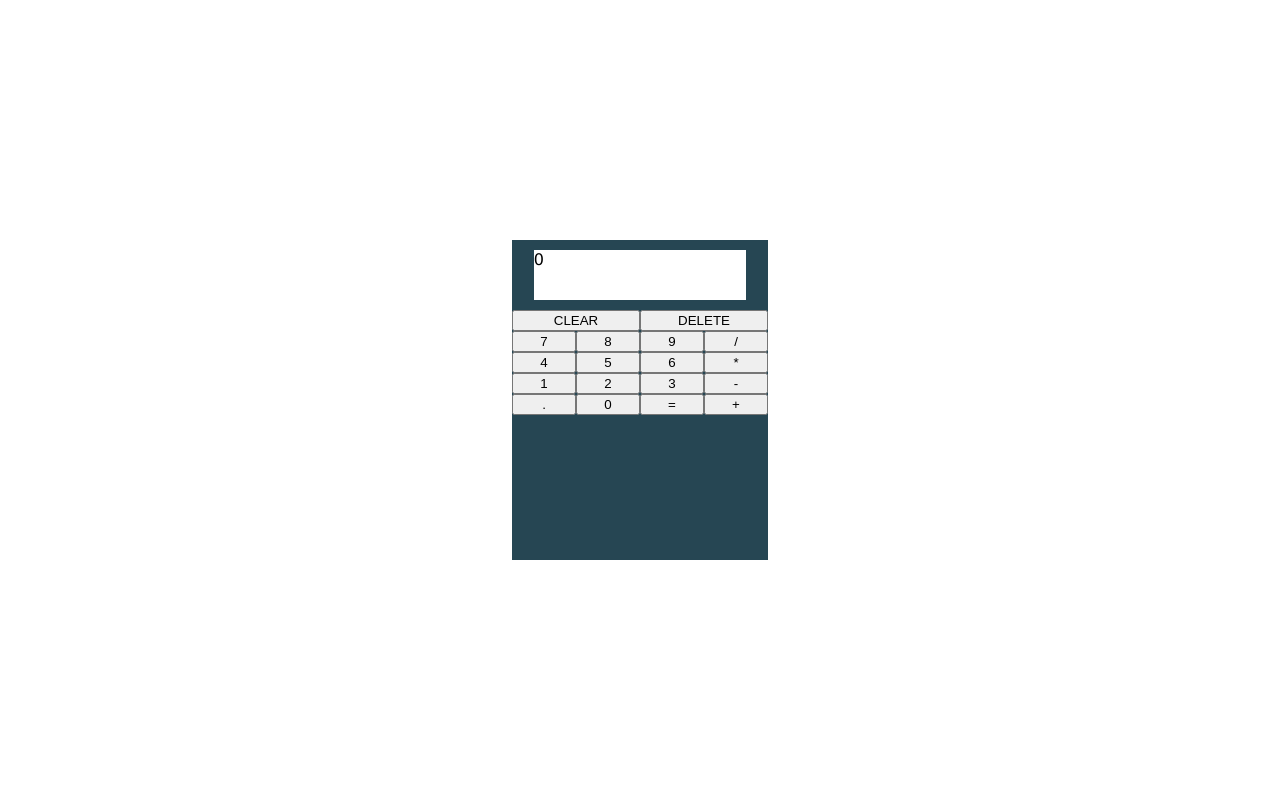
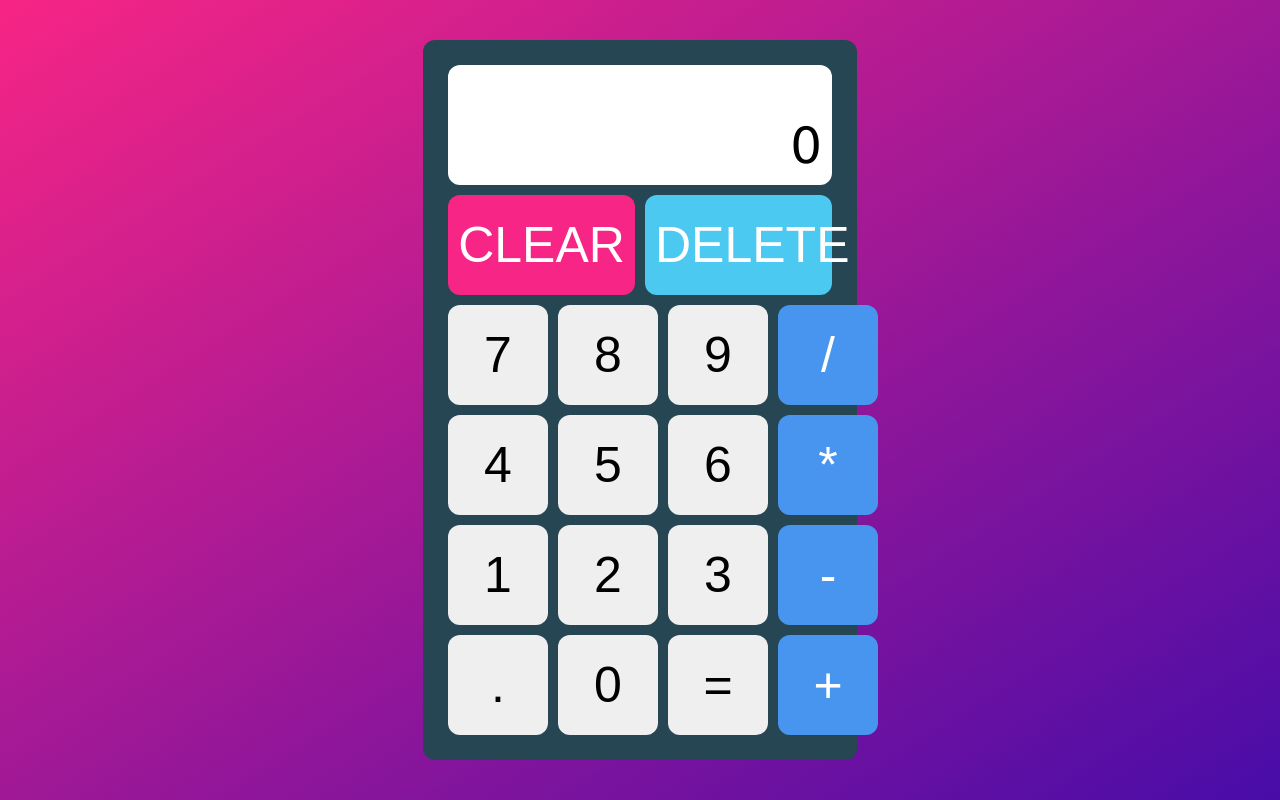
Before and after one commit to NeonWing/calculator-for-babies, a plain HTML site: page index.html in a window 1280 px wide. Drawn offline with Linux system fonts and the light colour scheme.

Commit message:
Added some bitcin styles its looking clean af boi

```diff
--- a/styles/style.css
+++ b/styles/style.css
@@ -5,37 +5,76 @@ body {
     display: flex;
     justify-content: center;
     align-items: center;
+    background-image: linear-gradient(to bottom right, #F72585, #480CA8);
 }
 
 .calculator {
     background-color: #264653;
-    width: 20%;
-    height: 40%;
+    width: 30%;
+    padding: 25px;
+    border-radius: 12px;
 }
 
 .top {
     display: flex;
     justify-content: center;
     align-items: center;
-    padding: 10px;
 }
 
 .screen {
-    height: 50px;
+    height: 100px;
     background-color: white;
-    width: 90%;
+    width: 100%;
+    font-size: 50px;
+    display: flex;
+    align-items: flex-end;
+    justify-content: flex-end;
+    padding: 10px;
+    border-radius: 12px;
 }
 
 .buttons {
     display: flex;
     flex-direction: column;
+    gap: 10px;
+    margin-top: 10px;
 }
 
 .row-one, .row-two, .row-three, .row-four, .row-five {
     display: flex;
     justify-content: space-around;
+    gap: 10px;
 }
 
 .reg {
     flex: 1;
+    padding: 10px;
+    min-width: 100px;
+    min-height: 100px;
+    font-size: 50px;
+    border-radius: 12px;
+    border: none;
 }
+
+.reg:hover {
+    filter: brightness(85%);
+}
+
+.reg:active {
+    filter: brightness(50%);
+}
+
+#clear {
+    background-color: #F72585;
+    color: white;
+}
+
+#delete {
+    background-color: #4CC9F0;
+    color: white;
+}
+
+#divide, #multiply, #plus, #subtract {
+    background-color: #4895EF;
+    color: white;
+}
```
